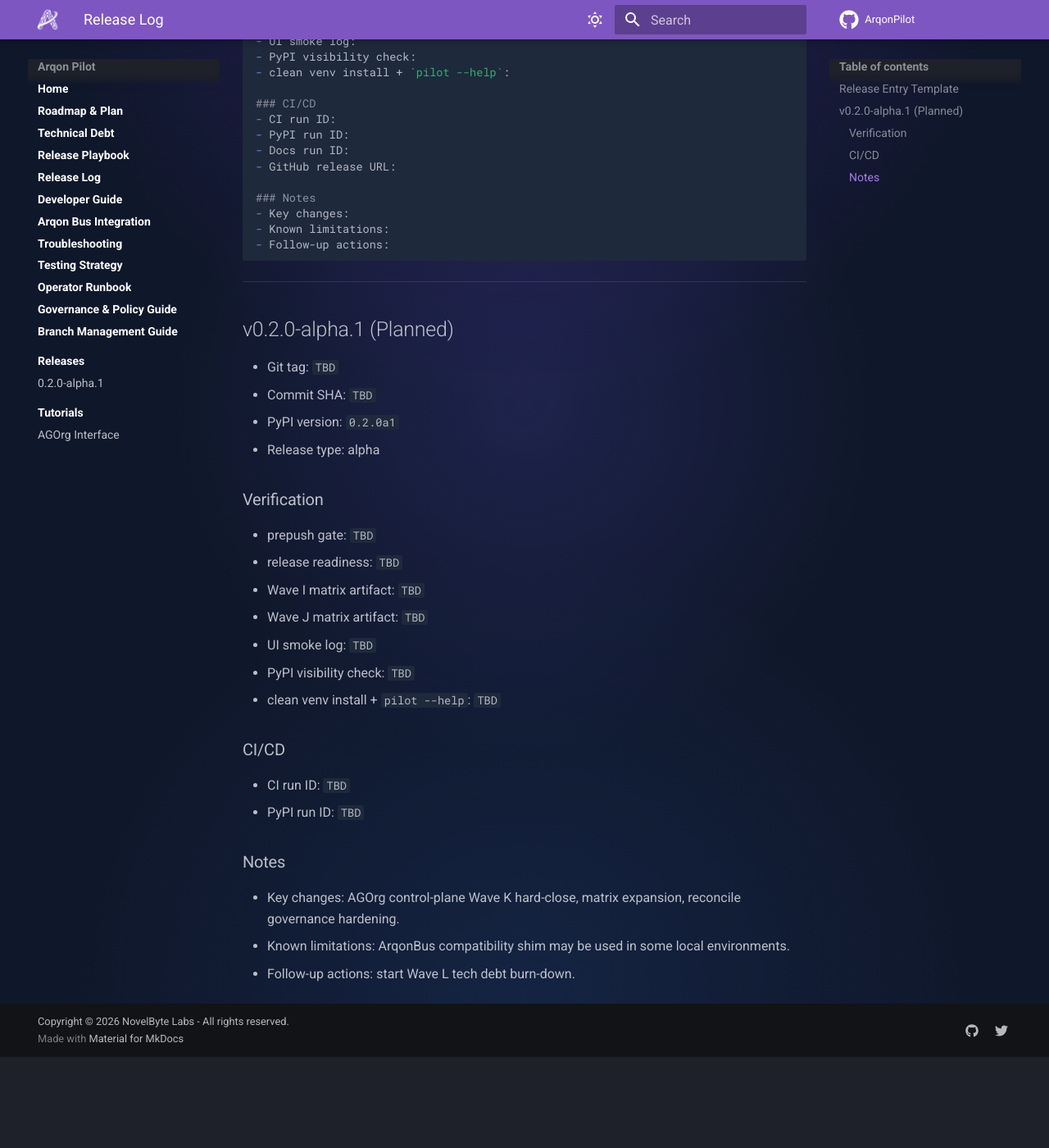
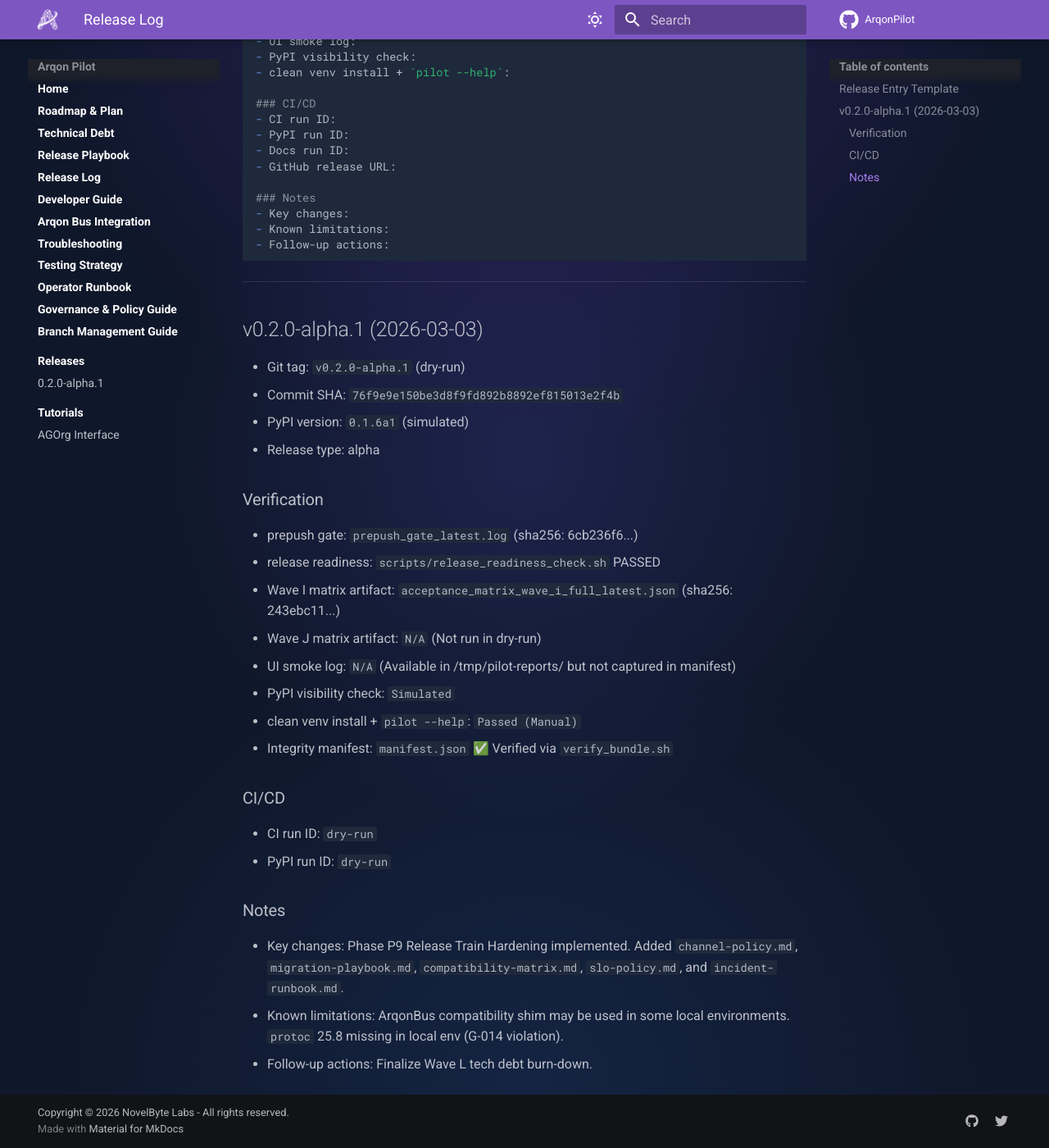
Before and after one commit to novelbytelabs/ArqonPilot, an MkDocs documentation site: the page built from docs/release-log.md, in a window 1280 px wide and 1400 px high, scrolled down 561 px. Shown: the whole window at 82% size. Built offline with MkDocs 1.6.1 and Material for MkDocs 9.7.7, drawn with Linux system fonts in a browser that asks for light colours; comment, search, counter and statistics services are not loaded; before the commit the page ends 1850 px from its top, so only the background shows below that.

Commit message:
feat: Introduce release evidence verification, migration playbook, and comprehensive operational documentation, including SLOs, incident runbooks, and compatibility matrices."

```diff
--- a/docs/release-log.md
+++ b/docs/release-log.md
@@ -37,30 +37,31 @@ Use this structure for every new release:
 
 ---
 
-## v0.2.0-alpha.1 (Planned)
+## v0.2.0-alpha.1 (2026-03-03)
 
-- Git tag: `TBD`
-- Commit SHA: `TBD`
-- PyPI version: `0.2.0a1`
+- Git tag: `v0.2.0-alpha.1` (dry-run)
+- Commit SHA: `76f9e9e150be3d8f9fd892b8892ef815013e2f4b`
+- PyPI version: `0.1.6a1` (simulated)
 - Release type: alpha
 
 ### Verification
 
-- prepush gate: `TBD`
-- release readiness: `TBD`
-- Wave I matrix artifact: `TBD`
-- Wave J matrix artifact: `TBD`
-- UI smoke log: `TBD`
-- PyPI visibility check: `TBD`
-- clean venv install + `pilot --help`: `TBD`
+- prepush gate: `prepush_gate_latest.log` (sha256: 6cb236f6...)
+- release readiness: `scripts/release_readiness_check.sh` PASSED
+- Wave I matrix artifact: `acceptance_matrix_wave_i_full_latest.json` (sha256: 243ebc11...)
+- Wave J matrix artifact: `N/A` (Not run in dry-run)
+- UI smoke log: `N/A` (Available in /tmp/pilot-reports/ but not captured in manifest)
+- PyPI visibility check: `Simulated`
+- clean venv install + `pilot --help`: `Passed (Manual)`
+- Integrity manifest: `manifest.json` ✅ Verified via `verify_bundle.sh`
 
 ### CI/CD
 
-- CI run ID: `TBD`
-- PyPI run ID: `TBD`
+- CI run ID: `dry-run`
+- PyPI run ID: `dry-run`
 
 ### Notes
 
-- Key changes: AGOrg control-plane Wave K hard-close, matrix expansion, reconcile governance hardening.
-- Known limitations: ArqonBus compatibility shim may be used in some local environments.
-- Follow-up actions: start Wave L tech debt burn-down.
+- Key changes: Phase P9 Release Train Hardening implemented. Added `channel-policy.md`, `migration-playbook.md`, `compatibility-matrix.md`, `slo-policy.md`, and `incident-runbook.md`.
+- Known limitations: ArqonBus compatibility shim may be used in some local environments. `protoc` 25.8 missing in local env (G-014 violation).
+- Follow-up actions: Finalize Wave L tech debt burn-down.
```
Also changed, not shown: docs/PRODUCTIONIZE.md (+2 -0 lines), docs/channel-policy.md (added, +78 -0 lines), docs/compatibility-matrix.md (added, +42 -0 lines), docs/incident-runbook.md (added, +62 -0 lines), docs/migration-playbook.md (added, +69 -0 lines), docs/slo-policy.md (added, +49 -0 lines), 5 other files.
